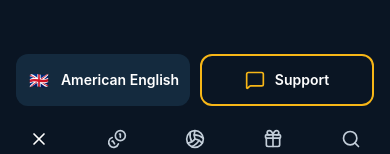
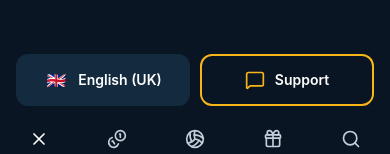
Before and after one commit to Bclick9/Bclick, a React (Vite) app in the folder frontend/: page / in a window 390 px wide. Both pictures are taken after a click on the button "Menu". Shown: the part 666-820 px from the top of the page. Built offline with nearby package versions, Linux system fonts and the light colour scheme.

Commit message:
Match mobile menu language selector to reference

```diff
--- a/frontend/components/MobileMenu.tsx
+++ b/frontend/components/MobileMenu.tsx
@@ -86,10 +86,10 @@ export function MobileMenu({ open, onClose }: MobileMenuProps) {
         <div className="grid grid-cols-2 gap-2.5">
           <button
             className="flex items-center justify-center gap-2.5 h-[52px] rounded-xl bg-[var(--cb-card)] text-white hover:bg-[var(--cb-hover)] transition-colors"
-            aria-label="Language: American English"
+            aria-label="Language: English (UK)"
           >
             <LanguageFlag />
-            <span className="text-sm font-semibold">American English</span>
+            <span className="text-sm font-semibold">English (UK)</span>
           </button>
           <Link
             to="/info/contact"
```
